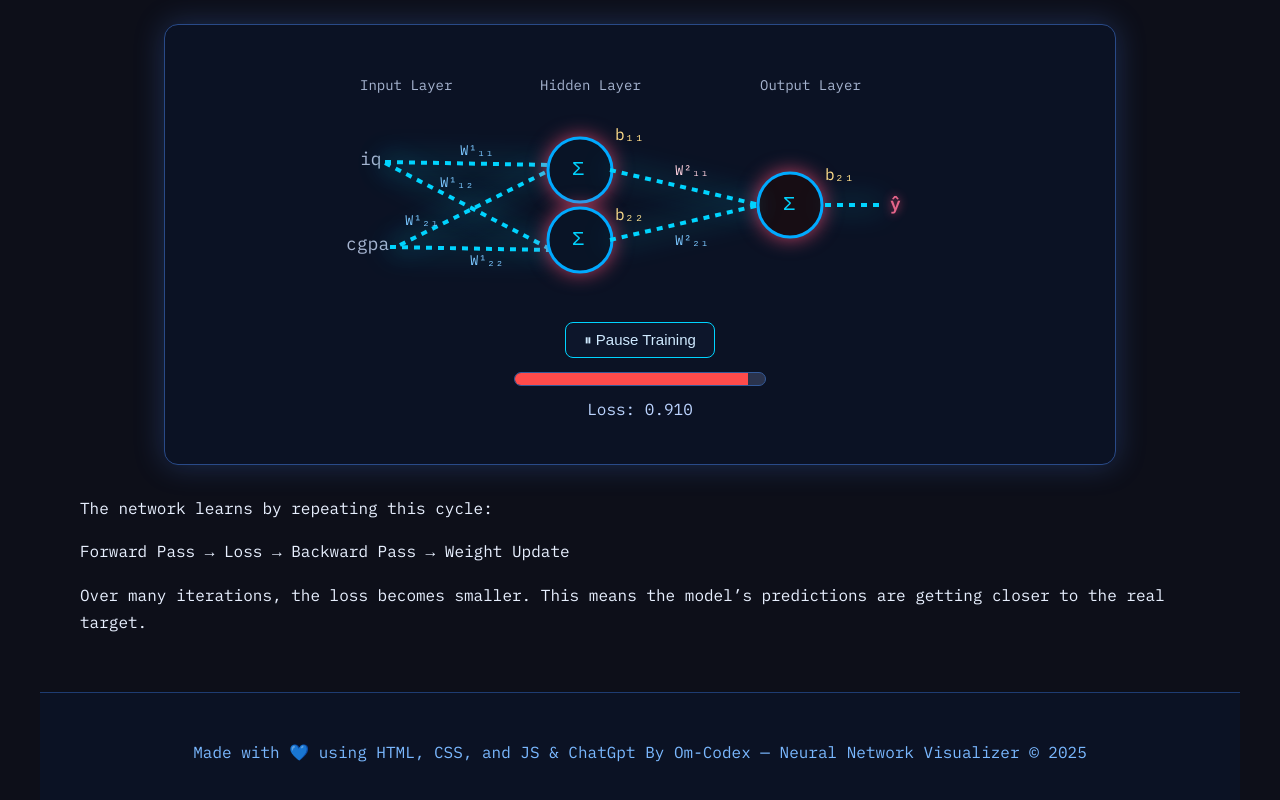
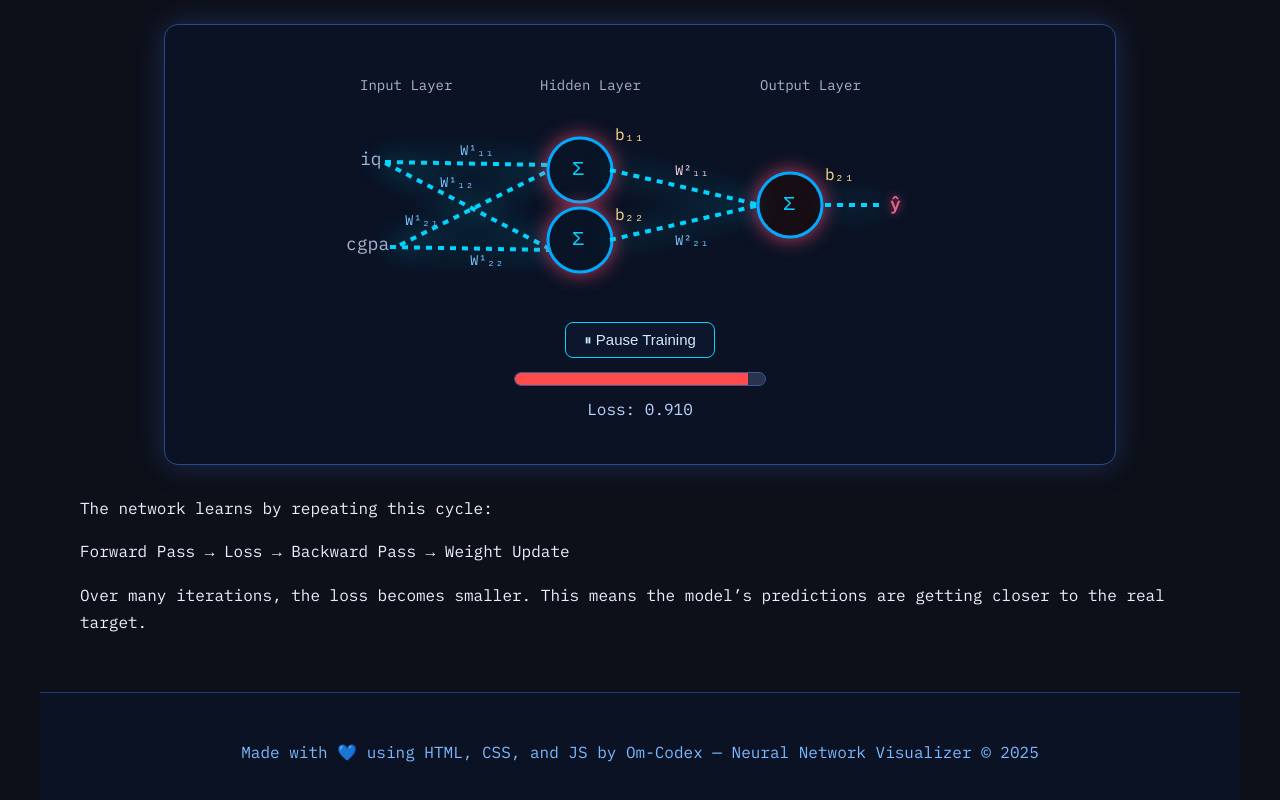
Before and after one commit to Om-codex/Neural-Network-Visualizer, a plain HTML site: page index.html in a window 1280 px wide. Shown: the part 8276-9076 px from the top of the page. Drawn offline with nearby package versions, Linux system fonts and the light colour scheme.

Commit message:
Updated footer

```diff
--- a/index.html
+++ b/index.html
@@ -1275,7 +1275,7 @@
 
 </section>
 <footer>
-  <p>Made with 💙 using HTML, CSS, and JS & ChatGpt By Om-Codex — Neural Network Visualizer © 2025</p>
+  <p>Made with 💙 using HTML, CSS, and JS by Om-Codex — Neural Network Visualizer © 2025</p>
 </footer>
 <script>
 const text = "Neural Networks, Visualized.";
```
